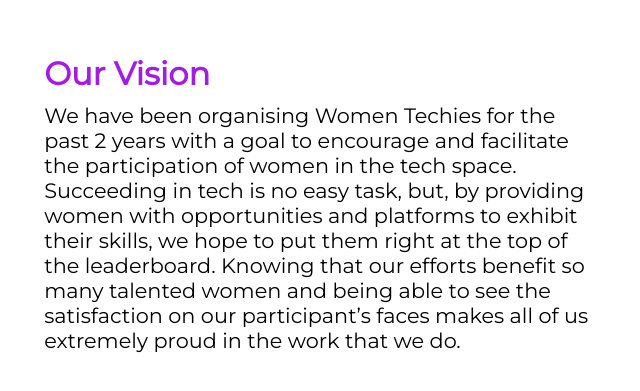
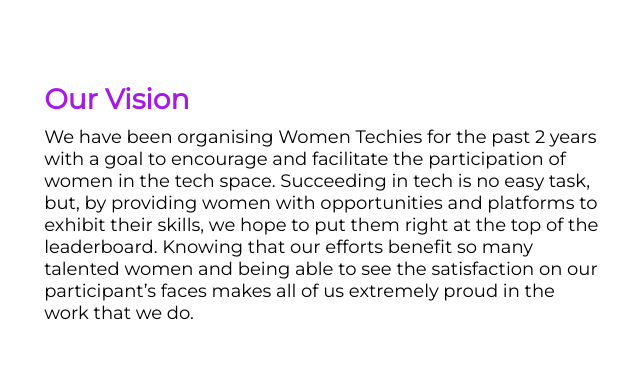
Before and after one commit to GDGVIT/Women-Techies-Website, a website: page index.html in a window 1280 px wide. Shown: the part 2717-3108 px from the top of the page, without its empty margins (199-839 px from the left). Drawn offline with nearby package versions, Linux system fonts and the light colour scheme.

Commit message:
four font fix

```diff
--- a/css/landing.css
+++ b/css/landing.css
@@ -10,8 +10,8 @@
     --hackathon-color: rgb(252,37,126);
     --text-font-size: 5vw;
     --heading-font-size: 7vw;
-    --desk-text-size: 1.3rem;
-    --desk-heading-size: 2rem;
+    --desk-text-size: 2.25vh;
+    --desk-heading-size: 3.5vh;
 }
 
 *{
@@ -263,7 +263,7 @@
     left: 0;
 }
 .grid-four > p{
-    font-size: 1.3rem;
+    font-size: var(--desk-text-size);
     font-weight: 500;
     width: 90%;
     color: var(--main-text-color);
@@ -272,8 +272,8 @@
     display: block;
     color: var(--about-color);
     font-weight: bolder;
-    font-size: 2rem;
     margin-bottom: 10px;
+    font-size: var(--desk-heading-size);
 }
 /* Four: End */
 
```
